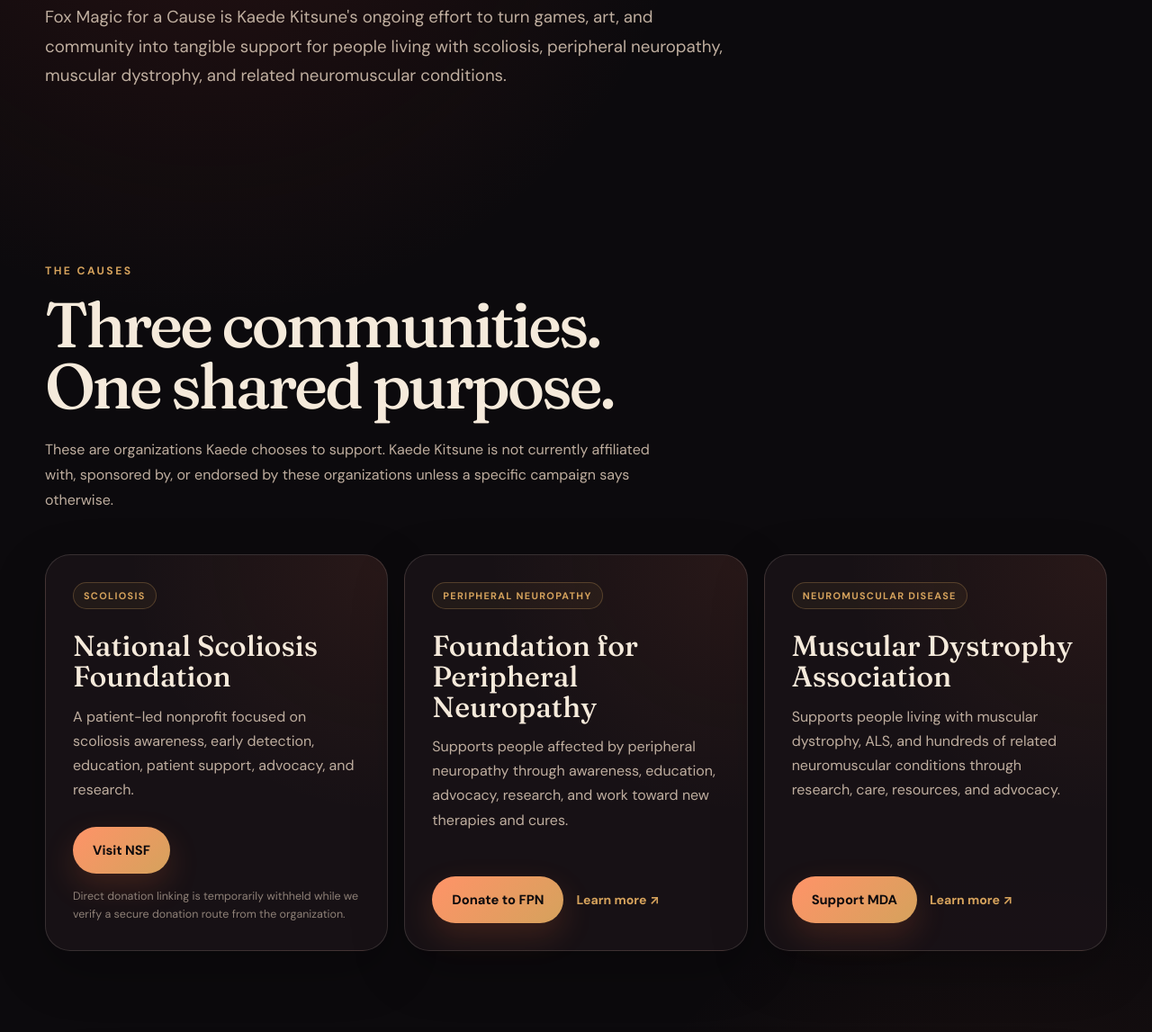
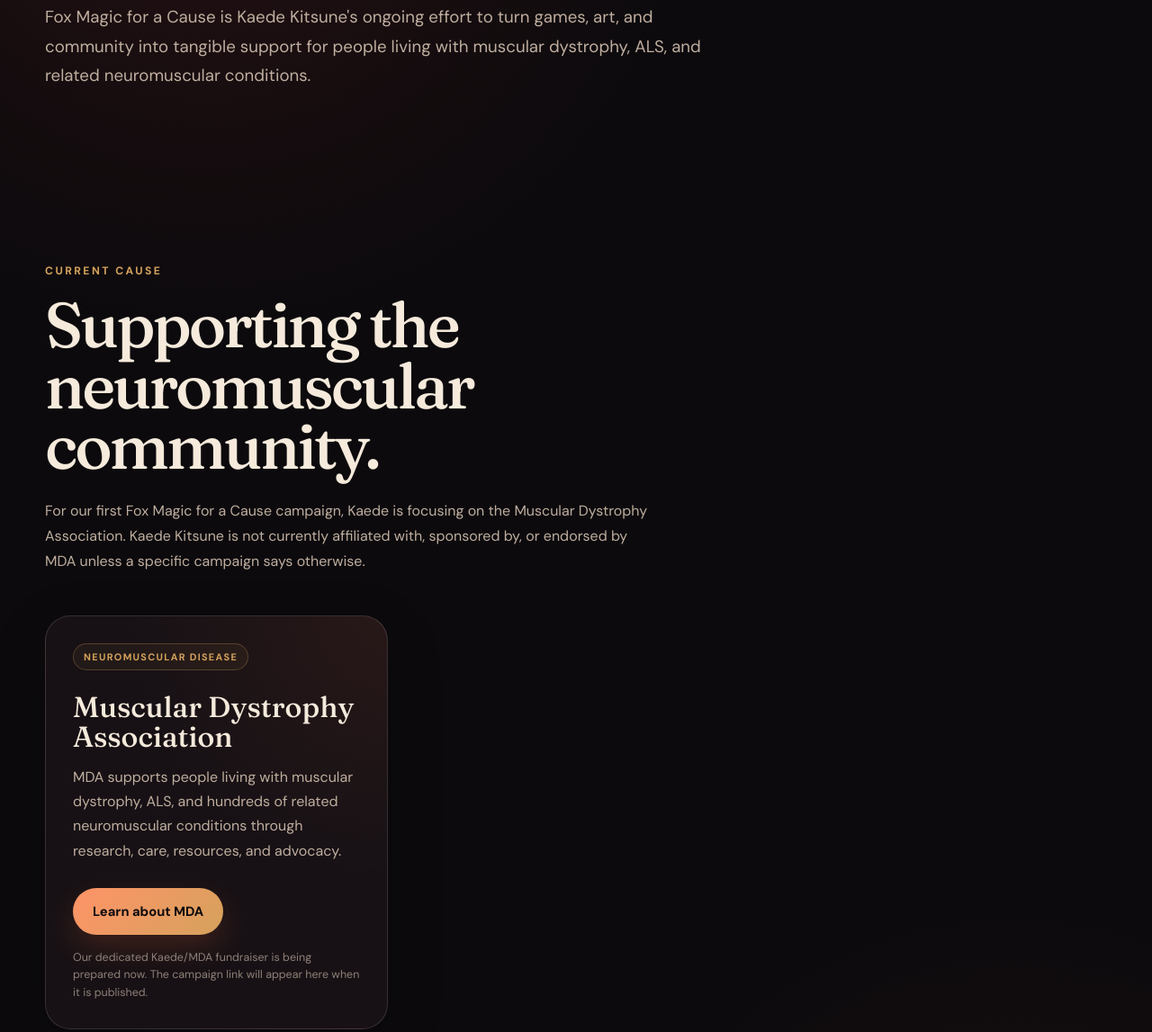
Before and after one commit to geraldrpadgett/kitsune-kaede-site, a website: page public/charity/index.html in a window 1280 px wide. Shown: the part 489-1636 px from the top of the page at 90% size. Drawn offline with Linux system fonts and the light colour scheme.

Commit message:
Focus charity page on MDA

```diff
--- a/public/charity/index.html
+++ b/public/charity/index.html
@@ -4,11 +4,11 @@
   <meta charset="utf-8">
   <meta name="viewport" content="width=device-width, initial-scale=1">
   <title>Fox Magic for a Cause — Kaede Kitsune</title>
-  <meta name="description" content="Fox Magic for a Cause is Kaede Kitsune's charity initiative supporting scoliosis, peripheral neuropathy, and neuromuscular communities.">
+  <meta name="description" content="Fox Magic for a Cause is Kaede Kitsune's charity initiative currently supporting the Muscular Dystrophy Association and the neuromuscular community.">
   <meta name="theme-color" content="#0c0a0d">
   <meta property="og:type" content="website">
   <meta property="og:title" content="Fox Magic for a Cause — Kaede Kitsune">
-  <meta property="og:description" content="Games, art, community, and support for scoliosis, peripheral neuropathy, and neuromuscular causes.">
+  <meta property="og:description" content="Games, art, community, and support for the Muscular Dystrophy Association and the neuromuscular community.">
   <meta property="og:url" content="https://kitsunekaede.com/charity/">
   <meta name="twitter:card" content="summary">
   <link rel="canonical" href="https://kitsunekaede.com/charity/">
@@ -37,46 +37,26 @@
       <div class="reveal">
         <p class="eyebrow"><span class="spark">✦</span> Fox Magic for a Cause</p>
         <h1>Make a little<br><em>good glow.</em></h1>
-        <p class="hero-lede">Fox Magic for a Cause is Kaede Kitsune's ongoing effort to turn games, art, and community into tangible support for people living with scoliosis, peripheral neuropathy, muscular dystrophy, and related neuromuscular conditions.</p>
+        <p class="hero-lede">Fox Magic for a Cause is Kaede Kitsune's ongoing effort to turn games, art, and community into tangible support for people living with muscular dystrophy, ALS, and related neuromuscular conditions.</p>
       </div>
     </section>
 
     <section class="charity-section shell">
       <div class="section-heading reveal">
-        <p class="eyebrow">The causes</p>
-        <h2>Three communities.<br>One shared purpose.</h2>
-        <p>These are organizations Kaede chooses to support. Kaede Kitsune is not currently affiliated with, sponsored by, or endorsed by these organizations unless a specific campaign says otherwise.</p>
+        <p class="eyebrow">Current cause</p>
+        <h2>Supporting the<br>neuromuscular community.</h2>
+        <p>For our first Fox Magic for a Cause campaign, Kaede is focusing on the Muscular Dystrophy Association. Kaede Kitsune is not currently affiliated with, sponsored by, or endorsed by MDA unless a specific campaign says otherwise.</p>
       </div>
 
-      <div class="cause-grid">
-        <article class="cause-card reveal">
-          <div class="cause-tag">Scoliosis</div>
-          <h3>National Scoliosis Foundation</h3>
-          <p>A patient-led nonprofit focused on scoliosis awareness, early detection, education, patient support, advocacy, and research.</p>
-          <div class="cause-actions">
-            <a class="button button-primary" href="https://www.scoliosis.org/" target="_blank" rel="noopener">Visit NSF</a>
-          </div>
-          <p class="cause-note">Direct donation linking is temporarily withheld while we verify a secure donation route from the organization.</p>
-        </article>
-
-        <article class="cause-card reveal">
-          <div class="cause-tag">Peripheral neuropathy</div>
-          <h3>Foundation for Peripheral Neuropathy</h3>
-          <p>Supports people affected by peripheral neuropathy through awareness, education, advocacy, research, and work toward new therapies and cures.</p>
-          <div class="cause-actions">
-            <a class="button button-primary" href="https://www.foundationforpn.org/donate/" target="_blank" rel="noopener">Donate to FPN</a>
-            <a class="text-link" href="https://www.foundationforpn.org/" target="_blank" rel="noopener">Learn more ↗</a>
-          </div>
-        </article>
-
+      <div class="cause-grid single">
         <article class="cause-card reveal">
           <div class="cause-tag">Neuromuscular disease</div>
           <h3>Muscular Dystrophy Association</h3>
-          <p>Supports people living with muscular dystrophy, ALS, and hundreds of related neuromuscular conditions through research, care, resources, and advocacy.</p>
+          <p>MDA supports people living with muscular dystrophy, ALS, and hundreds of related neuromuscular conditions through research, care, resources, and advocacy.</p>
           <div class="cause-actions">
-            <a class="button button-primary" href="https://www.mda.org/ways-to-give" target="_blank" rel="noopener">Support MDA</a>
-            <a class="text-link" href="https://www.mda.org/" target="_blank" rel="noopener">Learn more ↗</a>
+            <a class="button button-primary" href="https://www.mda.org/" target="_blank" rel="noopener">Learn about MDA</a>
           </div>
+          <p class="cause-note">Our dedicated Kaede/MDA fundraiser is being prepared now. The campaign link will appear here when it is published.</p>
         </article>
       </div>
     </section>
@@ -88,9 +68,9 @@
           <h2>Direct, transparent,<br>and community-first.</h2>
         </div>
         <div class="transparency-copy">
-          <p>Whenever possible, donations will go directly through the selected nonprofit or its approved fundraising platform rather than through Kaede Kitsune.</p>
-          <p>For special charity streams, we'll clearly name the organization being supported, the fundraising goal, where the money goes, and the verified total raised afterward.</p>
-          <p>Our first dedicated Fox Magic for a Cause stream is being prepared now. Campaign links and the event date will be posted here once the fundraising routes are verified.</p>
+          <p>Donations to our MDA campaign will go through MDA's approved fundraising platform rather than through Kaede Kitsune.</p>
+          <p>For charity streams, we'll clearly show the MDA campaign, fundraising goal, where the money goes, and the verified total raised afterward.</p>
+          <p>Our first dedicated Fox Magic for a Cause campaign for MDA is being prepared now. The donation link and event date will be posted here when the campaign goes live.</p>
         </div>
       </div>
     </section>
```
